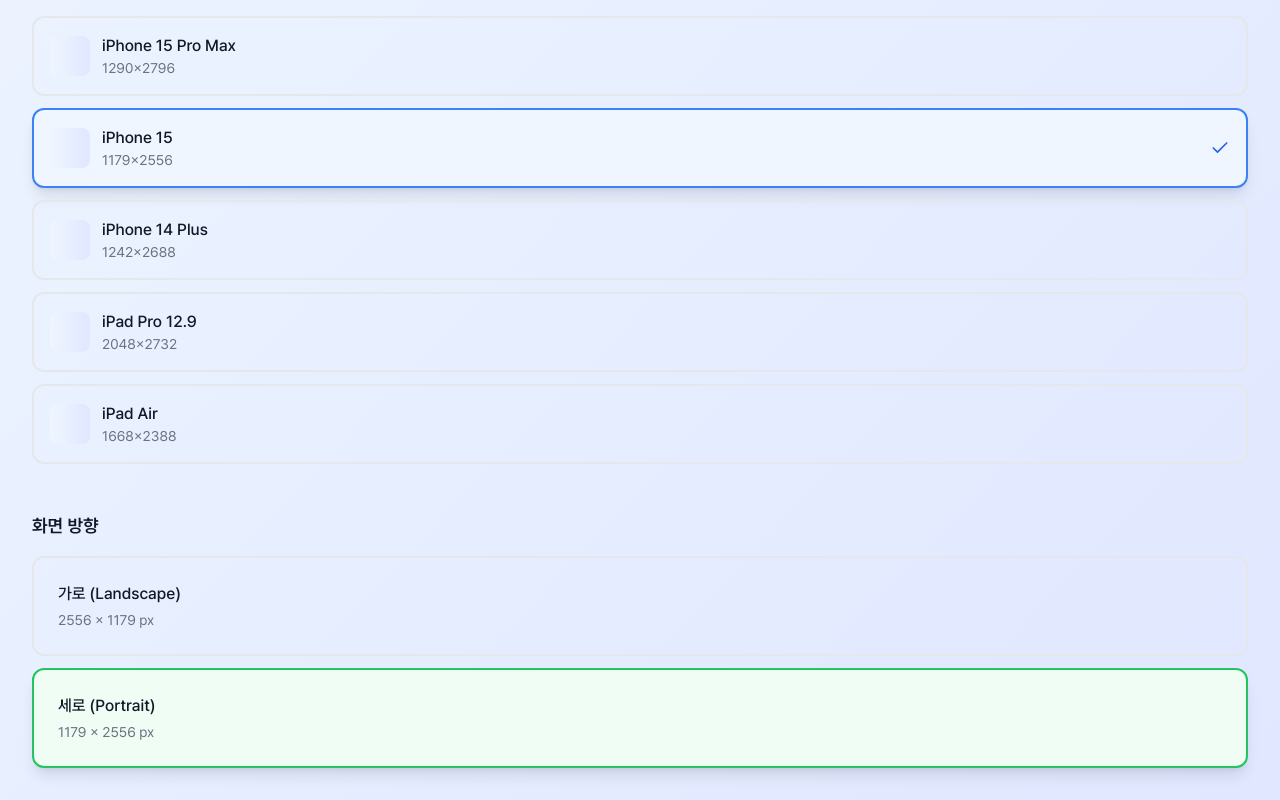
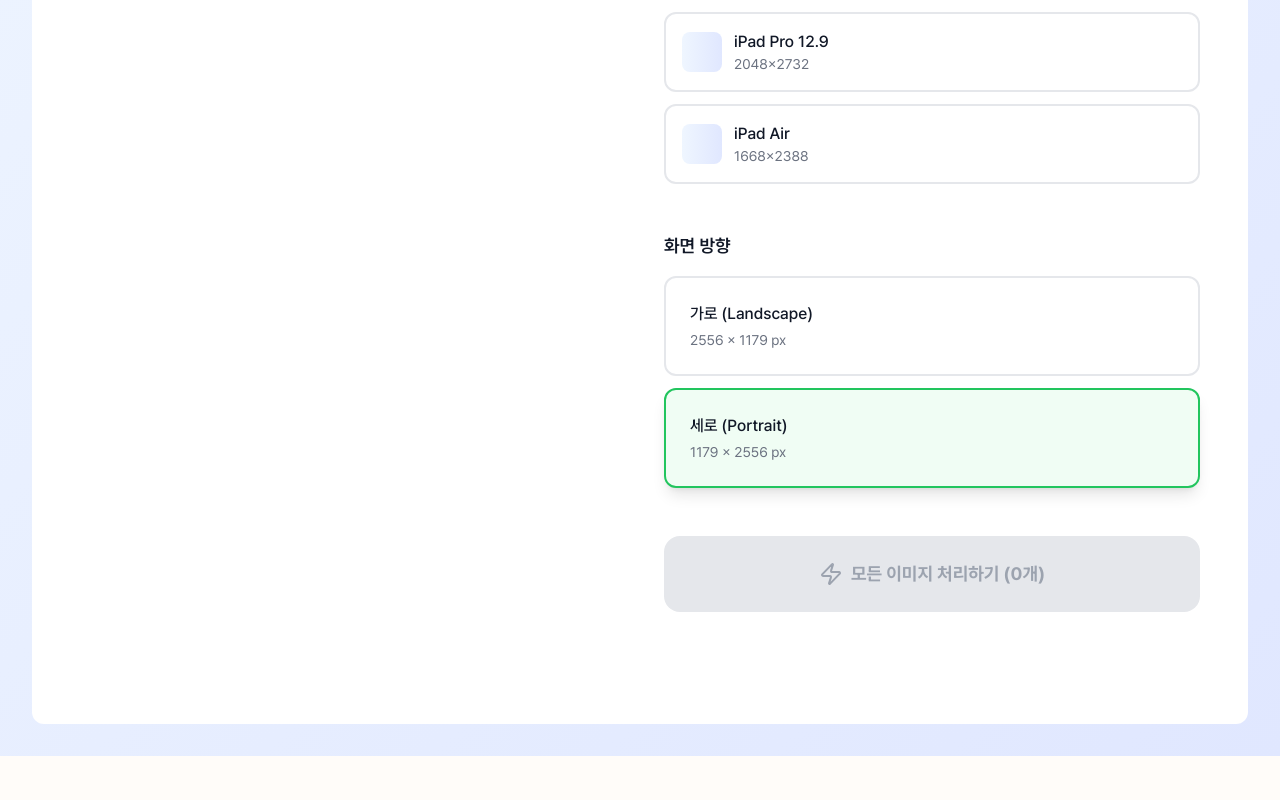
Before and after one commit to Rory0304/appstore-screenshot-resizer, a Next.js app: page / in a window 1280 px wide. Shown: the part 536-1336 px from the top of the page. After the commit the page ends 1292 px from the top, so only its background shows below. Built offline with nearby package versions, Linux system fonts and the light colour scheme.

Commit message:
feat: add image processor

```diff
--- a/src/app/(main)/page.tsx
+++ b/src/app/(main)/page.tsx
@@ -1,5 +1,6 @@
 import ScreenShotProvider from "@/components/pages/main/contexts/provider";
 import { MainBanner } from "@/components/views/main/MainBanner";
+import { MainImageProcessor } from "@/components/views/main/MainImageProcessor";
 import { MainImageUploader } from "@/components/views/main/MainImageUploader";
 import { MainOptionSelector } from "@/components/views/main/MainOptionSelector";
 import React from "react";
@@ -9,8 +10,13 @@
     <ScreenShotProvider>
       <div>
         <MainBanner />
-        <MainImageUploader />
-        <MainOptionSelector />
+        <div className="grid grid-cols-2 gap-12 bg-white py-16 px-12 rounded-xl">
+          <MainImageUploader />
+          <div>
+            <MainOptionSelector />
+            <MainImageProcessor />
+          </div>
+        </div>
       </div>
     </ScreenShotProvider>
   );
--- /dev/null
+++ b/src/components/views/main/MainImageProcessor.tsx
@@ -0,0 +1,83 @@
+"use client";
+
+import { useScreenShot } from "@/components/pages/main/contexts/provider";
+import { SCREENSHOT_SPECS } from "@/data/constants/screenshot";
+import { ImageResizer } from "@/domain/utils/image/imageResizer";
+import JSZip from "jszip";
+import { Zap } from "lucide-react";
+import React, { FC, useState } from "react";
+import { toast } from "sonner";
+
+export const MainImageProcessor: FC = () => {
+  const {
+    screenShotConfig: { orientation, device, imageFiles },
+  } = useScreenShot();
+
+  const [isProcessing, setIsProcessing] = useState(false);
+
+  const downloadWithZip = async (resizedFiles: File[]) => {
+    const zip = new JSZip();
+
+    resizedFiles.forEach((file) => {
+      zip.file(
+        `${device}-${orientation}-${file.name}.${file.type.split("/")[1]}`,
+        file
+      );
+    });
+
+    zip.generateAsync({ type: "blob" }).then((content) => {
+      const url = URL.createObjectURL(content);
+      const a = document.createElement("a");
+      a.href = url;
+      a.download = `${device}-${orientation}.zip`;
+      a.click();
+    });
+  };
+
+  /**
+   * [TODO] Canvas 에서 규격에 따라 이미지 처리
+   */
+  const processImages = async () => {
+    try {
+      setIsProcessing(true);
+      const options = SCREENSHOT_SPECS[device][orientation];
+
+      const result = await Promise.all(
+        imageFiles.map(async ({ file }) => {
+          return await ImageResizer.resizeImage(file, {
+            width: options.width,
+            height: options.height,
+            backgroundColor: "transparent",
+          });
+        })
+      );
+
+      downloadWithZip(result);
+    } catch (error) {
+      console.error(error);
+      toast.error("이미지 리사이즈에 실패했습니다.");
+    } finally {
+      setIsProcessing(false);
+      toast.success("이미지 리사이즈에 성공했습니다.");
+    }
+  };
+
+  return (
+    <div className="my-12">
+      <button
+        onClick={processImages}
+        disabled={imageFiles.length === 0 || isProcessing}
+        className={`w-full py-6 px-8 rounded-2xl font-bold text-lg duration-200 ${
+          imageFiles.length === 0 || isProcessing
+            ? "bg-gray-200 text-gray-400 cursor-not-allowed"
+            : "bg-gradient-to-r from-blue-600 to-purple-600 hover:from-blue-700 hover:to-purple-700 text-white"
+        }`}
+      >
+        <div className="flex items-center justify-center space-x-2">
+          <Zap className="w-6 h-6" />
+          <span>모든 이미지 처리하기 ({imageFiles.length}개)</span>
+        </div>
+      </button>
+    </div>
+  );
+};
```
